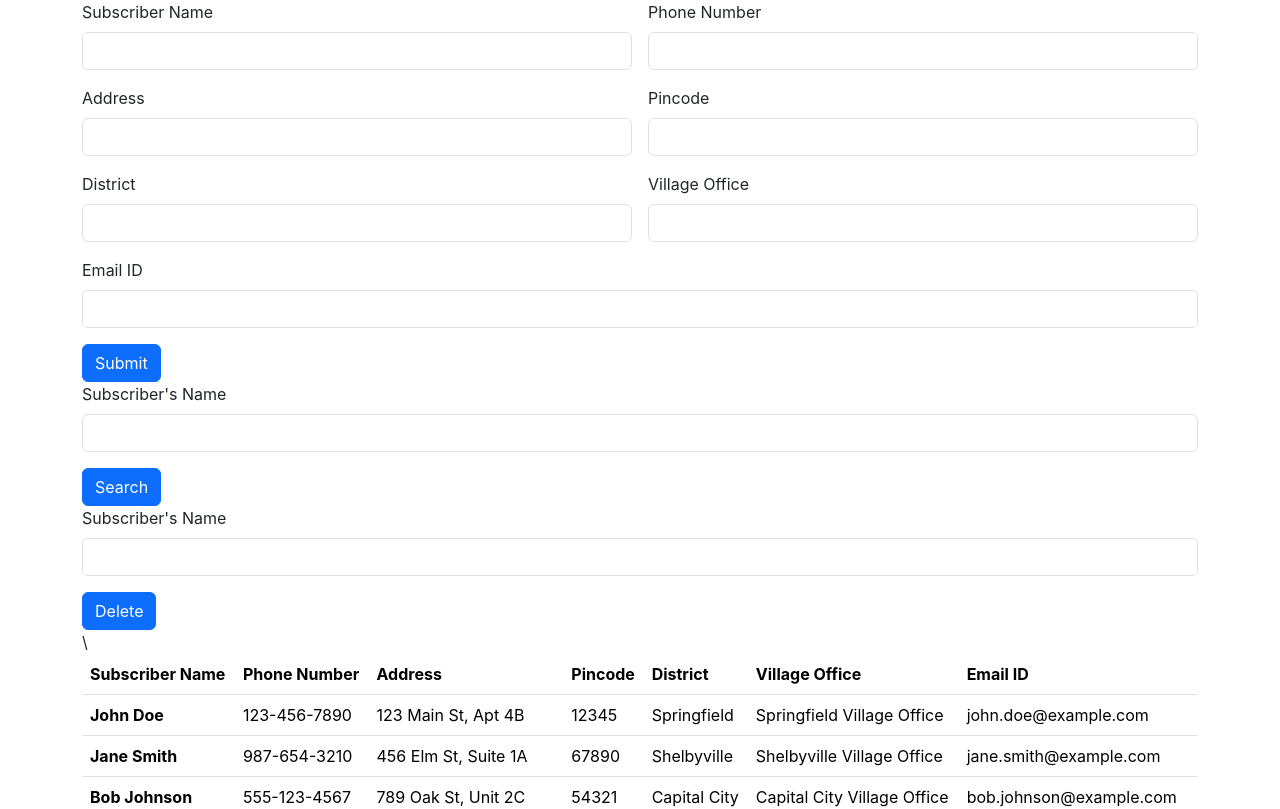
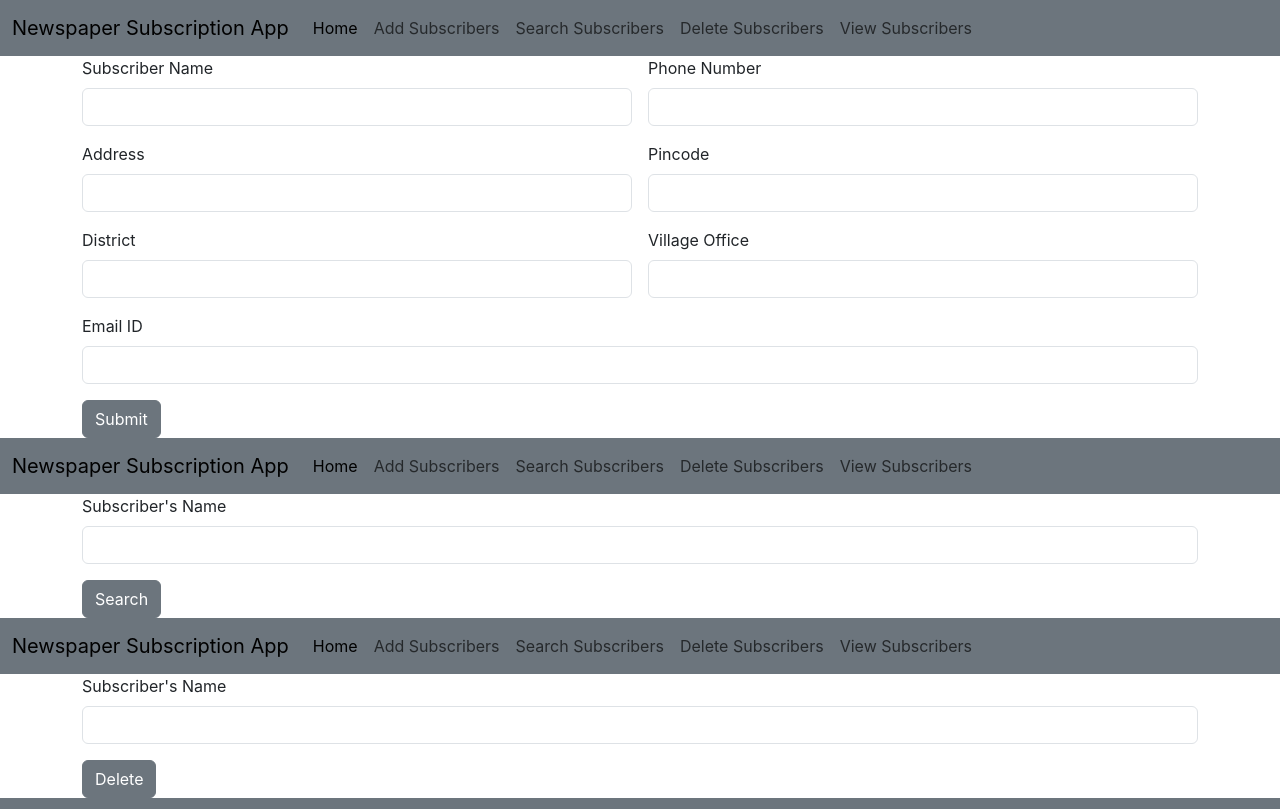
Before and after one commit to Angelishere/newspaper-subscription-app, a React (Create React App) app: page / in a window 1280 px wide. Shown: the top 809 px of the page. Built offline with nearby package versions, Linux system fonts and the light colour scheme.

Commit message:
Navbar added

```diff
--- a/src/components/AddSubscriber.jsx
+++ b/src/components/AddSubscriber.jsx
@@ -1,8 +1,10 @@
 import React from 'react'
+import NavBar from './NavBar'
 
 const AddSubscriber = () => {
     return (
         <div>
+            <NavBar/>
             <div className="container">
                 <div className="row">
                     <div className="col col-12 col-sm-12 col-md-12 col-lg-12 col-xl-12 col-xxl-12">
@@ -36,7 +38,7 @@
                                 <input type="text" className="form-control" />
                             </div>
                             <div className="col col-12 col-sm-6 col-md-6 col-lg-6 col-xl-6 col-xxl-6">
-                                <button className="btn btn-primary">Submit</button>
+                                <button className="btn btn-secondary">Submit</button>
                             </div>
                         </div>
                     </div>
--- a/src/components/DeleteSubscriber.jsx
+++ b/src/components/DeleteSubscriber.jsx
@@ -1,8 +1,10 @@
 import React from 'react'
+import NavBar from './NavBar'
 
 const DeleteSubscriber = () => {
     return (
         <div>
+            <NavBar/>
             <div className="container">
                 <div className="row">
                     <div className="col col-12 col-sm-12 col-md-12 col-lg-12 col-xl-12 col-xxl-12">
@@ -12,7 +14,7 @@
                                 <input type="text" className="form-control" />
                             </div>
                             <div className="col col-12 col-sm-12 col-md-12 col-lg-12 col-xl-12 col-xxl-12">
-                                <button className="btn btn-primary">Delete</button>
+                                <button className="btn btn-secondary">Delete</button>
                             </div>
                         </div>
                     </div>
--- /dev/null
+++ b/src/components/NavBar.jsx
@@ -0,0 +1,37 @@
+import React from 'react'
+
+const NavBar = () => {
+    return (
+        <div>
+            <nav class="navbar navbar-expand-lg bg-secondary">
+                <div class="container-fluid">
+                    <a class="navbar-brand" href="#">Newspaper Subscription App</a>
+                    <button class="navbar-toggler" type="button" data-bs-toggle="collapse" data-bs-target="#navbarNav" aria-controls="navbarNav" aria-expanded="false" aria-label="Toggle navigation">
+                        <span class="navbar-toggler-icon"></span>
+                    </button>
+                    <div class="collapse navbar-collapse" id="navbarNav">
+                        <ul class="navbar-nav">
+                            <li class="nav-item">
+                                <a class="nav-link active" aria-current="page" href="#">Home</a>
+                            </li>
+                            <li class="nav-item">
+                                <a class="nav-link" href="#">Add Subscribers</a>
+                            </li>
+                            <li class="nav-item">
+                                <a class="nav-link" href="#">Search Subscribers</a>
+                            </li>
+                            <li class="nav-item">
+                                <a class="nav-link" href="#">Delete Subscribers</a>
+                            </li>
+                            <li class="nav-item">
+                                <a class="nav-link" href="#">View Subscribers</a>
+                            </li>
+                        </ul>
+                    </div>
+                </div>
+            </nav>
+        </div>
+    )
+}
+
+export default NavBar
--- a/src/components/SearchSubscriber.jsx
+++ b/src/components/SearchSubscriber.jsx
@@ -1,8 +1,10 @@
 import React from 'react'
+import NavBar from './NavBar'
 
 const SearchSubscriber = () => {
     return (
         <div>
+            <NavBar/>
             <div className="container">
                 <div className="row">
                     <div className="col col-12 col-sm-12 col-md-12 col-lg-12 col-xl-12 col-xxl-12">
@@ -12,7 +14,7 @@
                                 <input type="text" className="form-control" />
                             </div>
                             <div className="col col-12 col-sm-12 col-md-12 col-lg-12 col-xl-12 col-xxl-12">
-                                <button className="btn btn-primary">Search</button>
+                                <button className="btn btn-secondary">Search</button>
                             </div>
                         </div>
                     </div>
--- a/src/components/ViewSubscriber.jsx
+++ b/src/components/ViewSubscriber.jsx
@@ -1,15 +1,16 @@
 import React from 'react'
+import NavBar from './NavBar'
 
 const ViewSubscriber = () => {
     return (
         <div>
+            <NavBar/>
             <div className="container">
                 <div className="row">
-                    <div className="col col-12 col-sm-12 col-md-12 col-lg-12 col-xl-12 col-xxl-12">\
+                    <div className="col col-12 col-sm-12 col-md-12 col-lg-12 col-xl-12 col-xxl-12">
                         <table class="table">
                             <thead>
                                 <tr>
-
                                     <th scope="col">Subscriber Name</th>
                                     <th scope="col">Phone Number</th>
                                     <th scope="col">Address</th>
```
